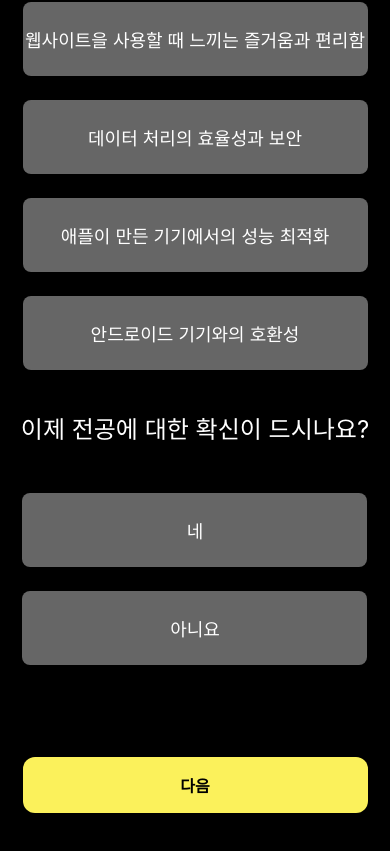
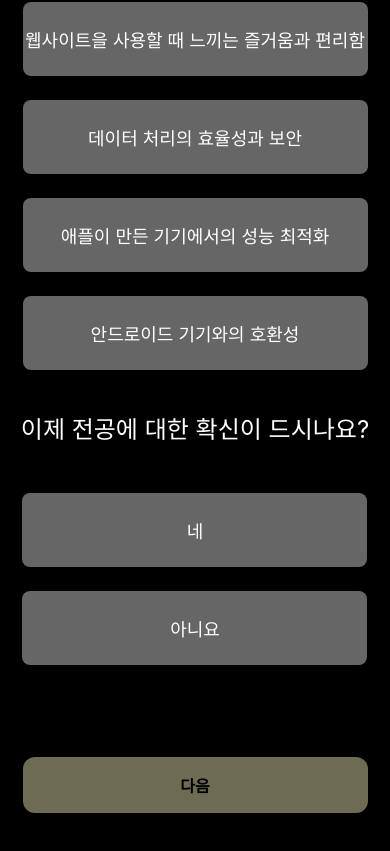
Before and after one commit to FourLeaves4/Client, a React Native app: screen /Questions in a window 390 px wide. Shown: the part 1103-1954 px from the top of the page. Built offline with nearby package versions, Linux system fonts and the light colour scheme.

Commit message:
update code

```diff
--- a/src/pages/question.jsx
+++ b/src/pages/question.jsx
@@ -41,22 +41,36 @@ export default function Question({ navigation }) {
   const [selectedAnswers, setSelectedAnswers] = useState({});
 
   function sendData() {
+    console.log('sendData 호출됨');
+    navigation.navigate('Character');
+    /*
     axios
       .post(`${url}/major`, { answers: selectedAnswers })
       .then((res) => {
+        console.log('응답 받음', res);
         navigation.navigate('Character');
       })
       .catch((err) => {
         console.log(err);
-      });
+      });*/
   }
 
   function handleAnswer(questionId, answer) {
-    setSelectedAnswers((prevAnswers) => ({
-      ...prevAnswers,
-      [questionId]: answer,
-    }));
+    setSelectedAnswers((prevAnswers) => {
+      // 기존에 선택된 답변과 동일하면 취소, 아니면 새로 선택
+      if (prevAnswers[questionId] === answer) {
+        const { [questionId]: _, ...rest } = prevAnswers;
+        return rest;
+      } else {
+        return { ...prevAnswers, [questionId]: answer };
+      }
+    });
   }
+
+  // 모든 질문에 대해 답변이 선택되었는지 확인
+  const isAllAnswered = questions.every((question) =>
+    selectedAnswers.hasOwnProperty(question.id)
+  );
 
   return (
     <ScrollView contentContainerStyle={styles.container}>
@@ -64,18 +78,36 @@ export default function Question({ navigation }) {
       {questions.map((question) => (
         <View key={question.id} style={styles.questionContainer}>
           <Text style={styles.question}>{question.text}</Text>
-          {question.answers.map((answer, index) => (
-            <TouchableOpacity
-              key={index}
-              style={styles.button_answer}
-              onPress={() => handleAnswer(question.id, answer)}
-            >
-              <Text style={styles.answerText}>{answer}</Text>
-            </TouchableOpacity>
-          ))}
+          {question.answers.map((answer, index) => {
+            const isSelected = selectedAnswers[question.id] === answer;
+            return (
+              <TouchableOpacity
+                key={index}
+                style={[
+                  styles.button_answer,
+                  isSelected && styles.selectedAnswerButton,
+                  isSelected && styles.selectedAnswerBorder, // 선택된 답변 테두리 색 변경
+                ]}
+                onPress={() => handleAnswer(question.id, answer)}
+              >
+                <Text
+                  style={[
+                    styles.answerText,
+                    isSelected && styles.selectedAnswerText, // 선택된 답변 글씨 색 변경
+                  ]}
+                >
+                  {answer}
+                </Text>
+              </TouchableOpacity>
+            );
+          })}
         </View>
       ))}
-      <TouchableOpacity onPress={sendData} style={styles.button_next}>
+      <TouchableOpacity
+        onPress={sendData}
+        style={[styles.button_next, !isAllAnswered && styles.buttonDisabled]}
+        disabled={!isAllAnswered} // 답변이 모두 선택되지 않으면 버튼 비활성화
+      >
         <Text style={styles.buttonText}>다음</Text>
       </TouchableOpacity>
     </ScrollView>
@@ -113,10 +145,20 @@ const styles = StyleSheet.create({
     marginTop: 24,
     width: 345,
   },
+  selectedAnswerButton: {
+    backgroundColor: 'rgba(255, 241, 91, 0.1)', // 배경색만 10% 투명도 적용 (rgba 형식으로 색상과 투명도 설정)
+  },
+  selectedAnswerBorder: {
+    borderColor: '#FBF15B', // 선택된 답변의 테두리 색
+    borderWidth: 2,
+  },
   answerText: {
     color: '#ffffff',
     fontSize: 18,
     textAlign: 'center',
+  },
+  selectedAnswerText: {
+    color: '#FBF15B', // 선택된 답변의 글씨 색
   },
   button_next: {
     marginTop: 52,
@@ -126,6 +168,9 @@ const styles = StyleSheet.create({
     borderRadius: 12,
     width: 345,
   },
+  buttonDisabled: {
+    backgroundColor: '#6D6C52', // 비활성화된 버튼 색
+  },
   buttonText: {
     color: '#000000',
     fontSize: 16,
```
